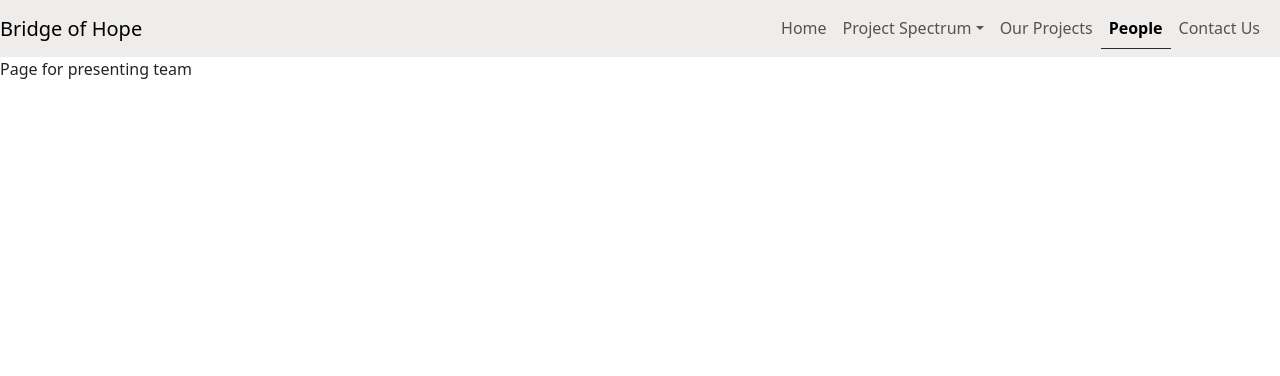
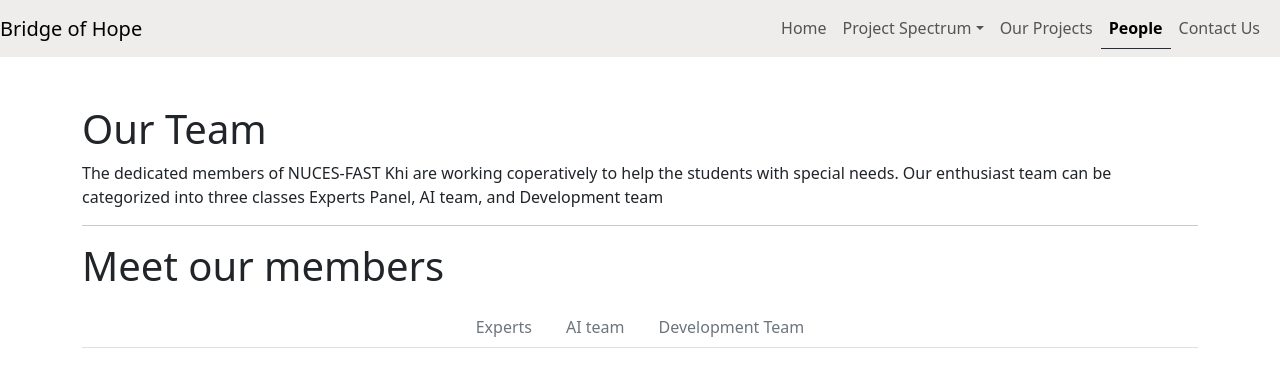
Before and after one commit to mtkinverse/Special-need-children, a React (Create React App) app in the folder frontend/: page /people in a window 1280 px wide. Shown: the top 376 px of the page. Built offline with nearby package versions, Linux system fonts and the light colour scheme.

Commit message:
Added routes for nested routing     This component would display the team information     Changes page to display the members     Modified to exprt Board.js

```diff
--- a/frontend/src/App.js
+++ b/frontend/src/App.js
@@ -1,5 +1,5 @@
 import { BrowserRouter, Routes, Route } from "react-router-dom";
-import { Navbar,Adhd,Autism,Downsyndrome,Dyslexia,Home,People,ContactUs } from './components/exporter';
+import { Navbar,Adhd,Autism,Downsyndrome,Dyslexia,Home,People,ContactUs,Board } from './components/exporter';
 import './App.css'
 
 function App() {
@@ -13,7 +13,11 @@ function App() {
           <Route path="/autism" element={<Autism />} />
           <Route path="/downsyndrome" element={<Downsyndrome />} />
           <Route path="/dyslexia" element={<Dyslexia />} />
-          <Route path="/people" element={<People />} />
+          <Route path="/people" element={<People />}>
+            <Route path='experts' index element={<Board id='experts'/>}/>
+            <Route path='aiTeam' element={<Board id='aiTeam'/>}/>
+            <Route path='devTeam' element={<Board id='devTeam'/>}/>
+          </Route>
           <Route path="/contactUs" element={<ContactUs />} />
         </Routes>
       </BrowserRouter>
--- /dev/null
+++ b/frontend/src/components/Board.js
@@ -0,0 +1,11 @@
+import React from 'react'
+
+function Board(props) {
+  return (
+    <div>
+      <p>Received the request of {props.id} API</p>
+    </div>
+  )
+}
+
+export default Board
--- a/frontend/src/components/People.js
+++ b/frontend/src/components/People.js
@@ -1,9 +1,31 @@
 import React from 'react'
+import {  Outlet, NavLink } from 'react-router-dom'
 
 function People() {
+
   return (
-    <div>
-      Page for presenting team
+    <div className='container my-5'>
+      <h1>Our Team</h1>
+      <p1>The dedicated members of NUCES-FAST Khi are working coperatively to help the students with special needs. Our enthusiast team can be categorized into three classes Experts Panel, AI team, and Development team</p1>
+      <hr />
+      <h1 className='mt-7'>Meet our members</h1>
+
+      <div className='mt-3'>
+        <ul className="nav nav-tabs justify-content-center">
+          <li className="nav-item">
+            <NavLink className="nav-link text-secondary" aria-current="page" to="/people/experts" activeclassName='active'>Experts</NavLink>
+          </li>
+          <li className="nav-item">
+            <NavLink className="nav-link text-secondary" to="/people/aiTeam" activeclassName='active'>AI team</NavLink>
+          </li>
+          <li className="nav-item">
+            <NavLink className="nav-link text-secondary" to="/people/devTeam" activeclassName='active'>Development Team</NavLink>
+          </li>
+        </ul>
+        <Outlet/>
+      </div>
+
+
     </div>
   )
 }
--- a/frontend/src/components/exporter.js
+++ b/frontend/src/components/exporter.js
@@ -6,7 +6,8 @@ import Dyslexia from "./Dyslexia";
 import Home from "./Home"
 import People from "./People";
 import ContactUs from "./ContactUs";
+import Board from "./Board";
 
 export{
-    Navbar,Adhd,Autism,Downsyndrome,Dyslexia,Home,People,ContactUs
+    Navbar,Adhd,Autism,Downsyndrome,Dyslexia,Home,People,ContactUs,Board
 }
```
